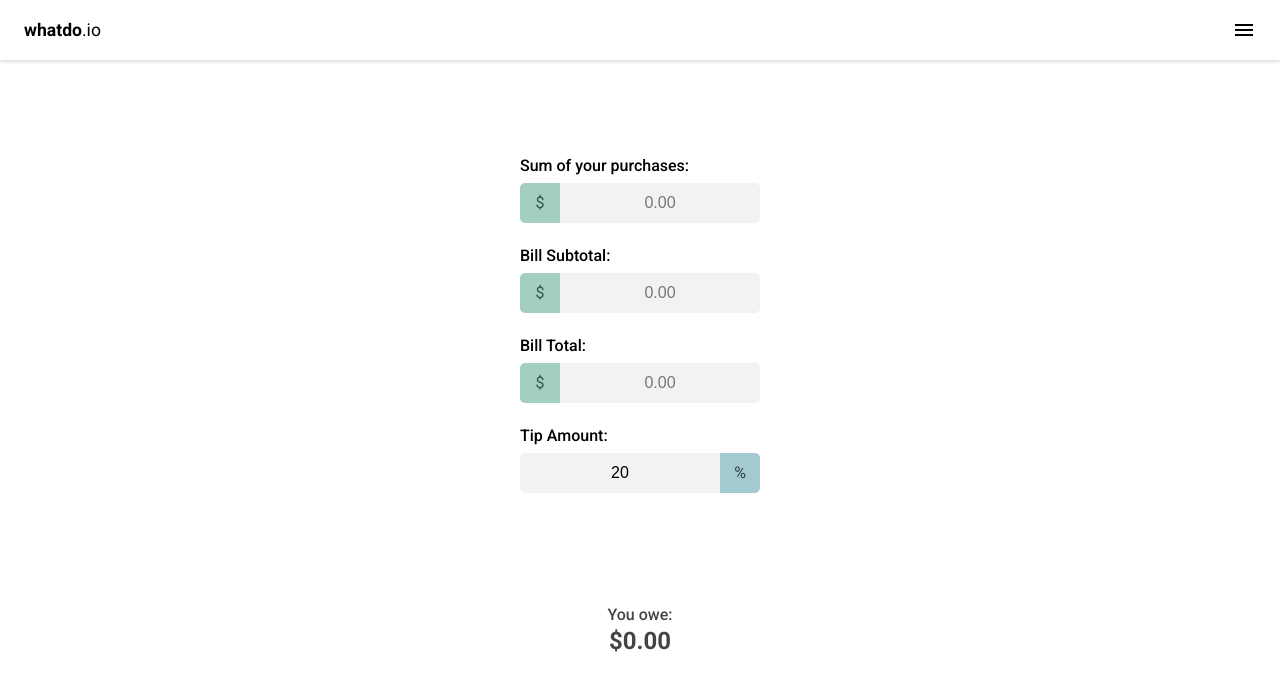
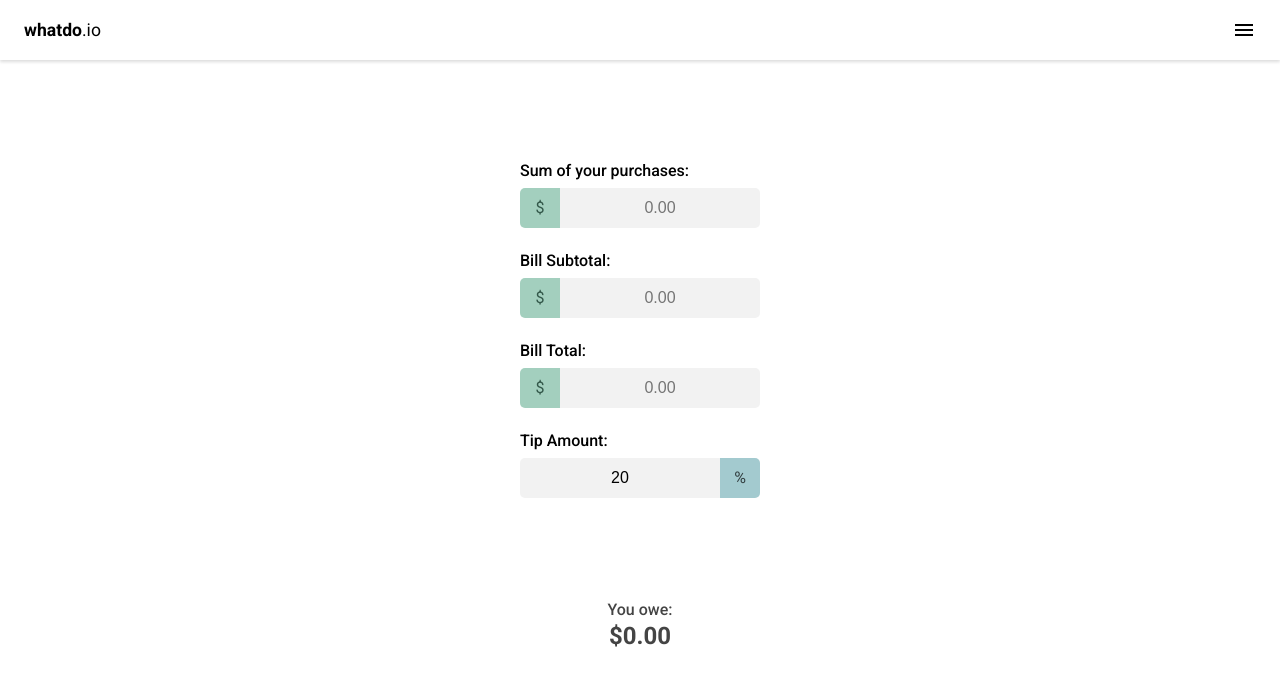
Before and after one commit to nmsalvatore/nmsalvatore.github.io, a plain HTML site: page calculator/index.html in a window 1280 px wide. Drawn offline with Linux system fonts and the light colour scheme.

Commit message:
Modified spacing

```diff
--- a/calculator/css/styles.css
+++ b/calculator/css/styles.css
@@ -90,6 +90,7 @@ label {
   align-items: center;
   height: 360px;
   width: 240px;
+  margin-top: 1rem;
 }
 
 .form-section:first-of-type {
@@ -156,6 +157,7 @@ input[type=number]::-webkit-outer-spin-button {
 .results {
   text-align: center;
   color: #444;
+  padding: 1rem;
 }
 
 .results p {
@@ -167,14 +169,6 @@ h2.results-header {
   font-size: 16px;
   font-weight: 500;
   padding-bottom: 0.2rem;
-}
-
-.results {
-  position: relative;
-}
-
-.results-main {
-  padding-top: 1rem;
 }
 
 .results-breakdown {
```
